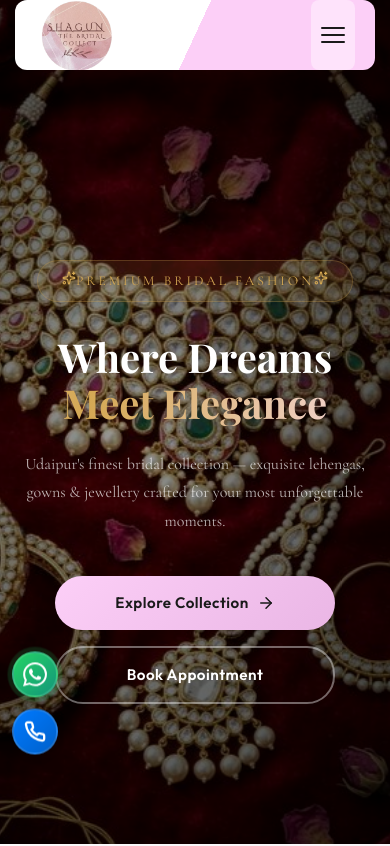
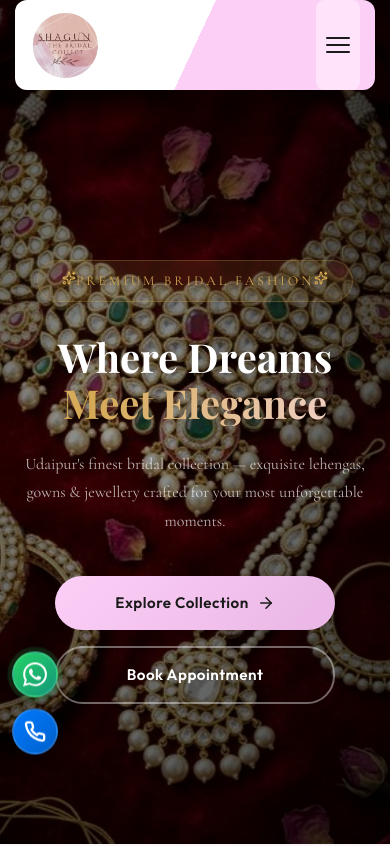
Before and after one commit to Eshbanoliver/shagun-thebridalcollection, a React (Vite) app: page / in a window 390 px wide. Shown: the top 846 px of the page. Built offline with nearby package versions, Linux system fonts and the light colour scheme; a web font is replaced by a local one.

Commit message:
Updated files

```diff
--- a/src/components/Navbar/Navbar.css
+++ b/src/components/Navbar/Navbar.css
@@ -257,7 +257,7 @@
 }
 
 .navbar--scrolled .navbar-main__outer {
-  height: 75px;
+  height: 85px;
 }
 
 .navbar--scrolled .navbar-shagun {
@@ -314,15 +314,27 @@
   .navbar-shagun {
     background: linear-gradient(115deg, var(--white) 0%, var(--white) 50%, var(--cherry-red) 50%, var(--cherry-red) 100%);
     border-radius: var(--radius-md);
-    overflow: hidden;
+    height: 90px !important; /* Force height to prevent collapsing */
+    overflow: visible !important;
   }
 
   .navbar-shagun__brand-box {
     flex: 1;
+    min-width: 200px;
     clip-path: none;
-    border-radius: 4px 0 0 4px;
+    border-radius: var(--radius-md) 0 0 var(--radius-md);
     background: transparent;
-    padding-left: 24px;
+    padding: 0 15px;
+    display: flex;
+    align-items: center;
+    overflow: visible;
+  }
+
+  .navbar-shagun__logo {
+    height: 70px;
+    width: auto;
+    object-fit: contain;
+    display: block;
   }
 
   .navbar-shagun__nav-box {
@@ -340,12 +352,13 @@
     display: flex;
     align-items: center;
     justify-content: center;
-    margin-right: 20px;
+    margin-right: 15px;
     padding: 10px;
     border: none;
     cursor: pointer;
     background: rgba(255, 255, 255, 0.4);
     border-radius: 8px;
+    z-index: 10;
   }
 
   .navbar-shagun__hamburger span {
@@ -408,8 +421,6 @@
 }
 
 @media (max-width: 480px) {
-  .navbar-main__outer { height: 70px; }
-  .navbar-shagun__brand-name { font-size: 1.1rem; }
-  .navbar-shagun__brand-tagline { font-size: 0.6rem; }
-  .navbar-shagun__brand-icon { font-size: 1.4rem; }
+  .navbar-main__outer { height: 90px !important; }
+  .navbar--scrolled .navbar-main__outer { height: 90px !important; }
 }
```
